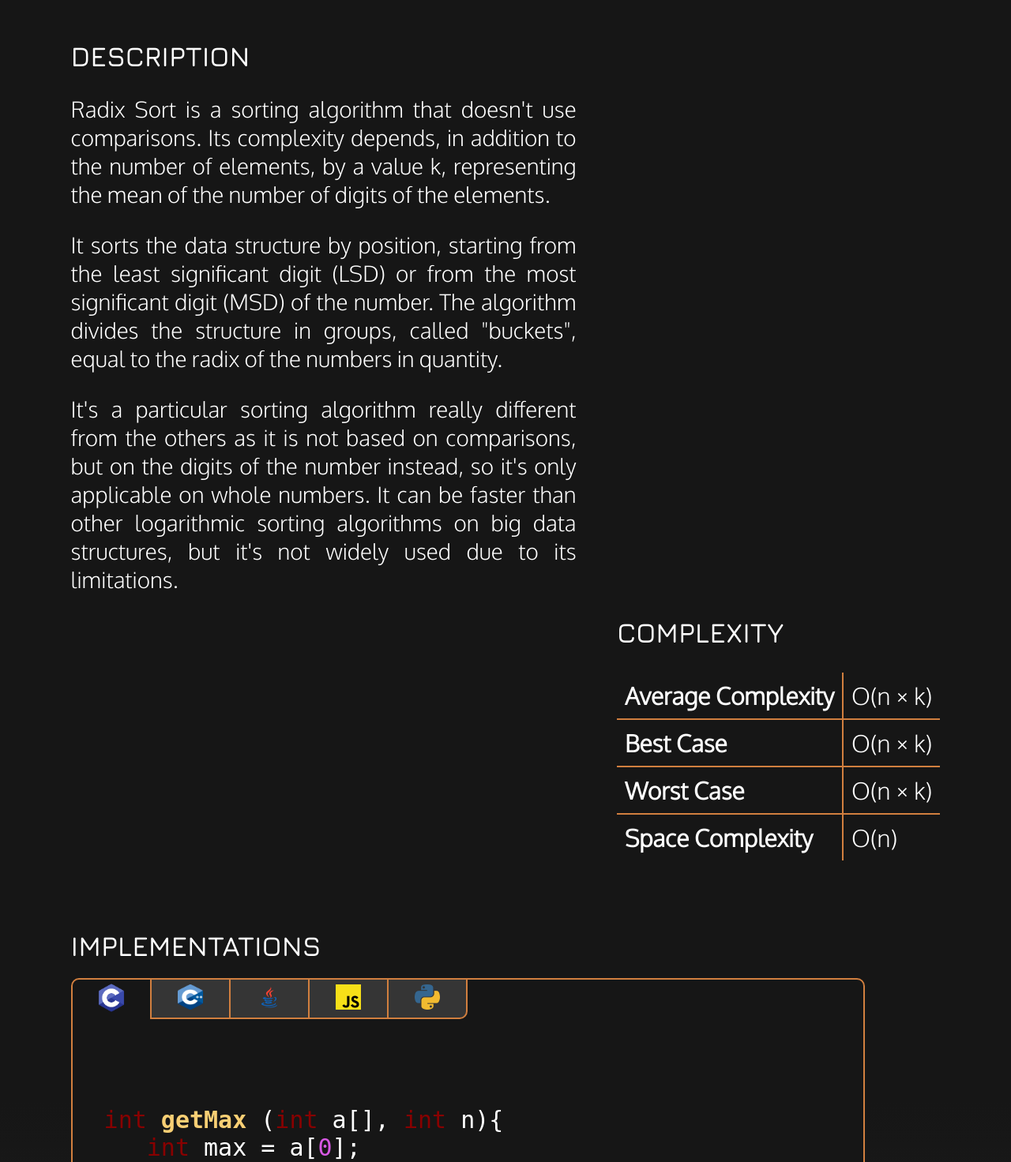
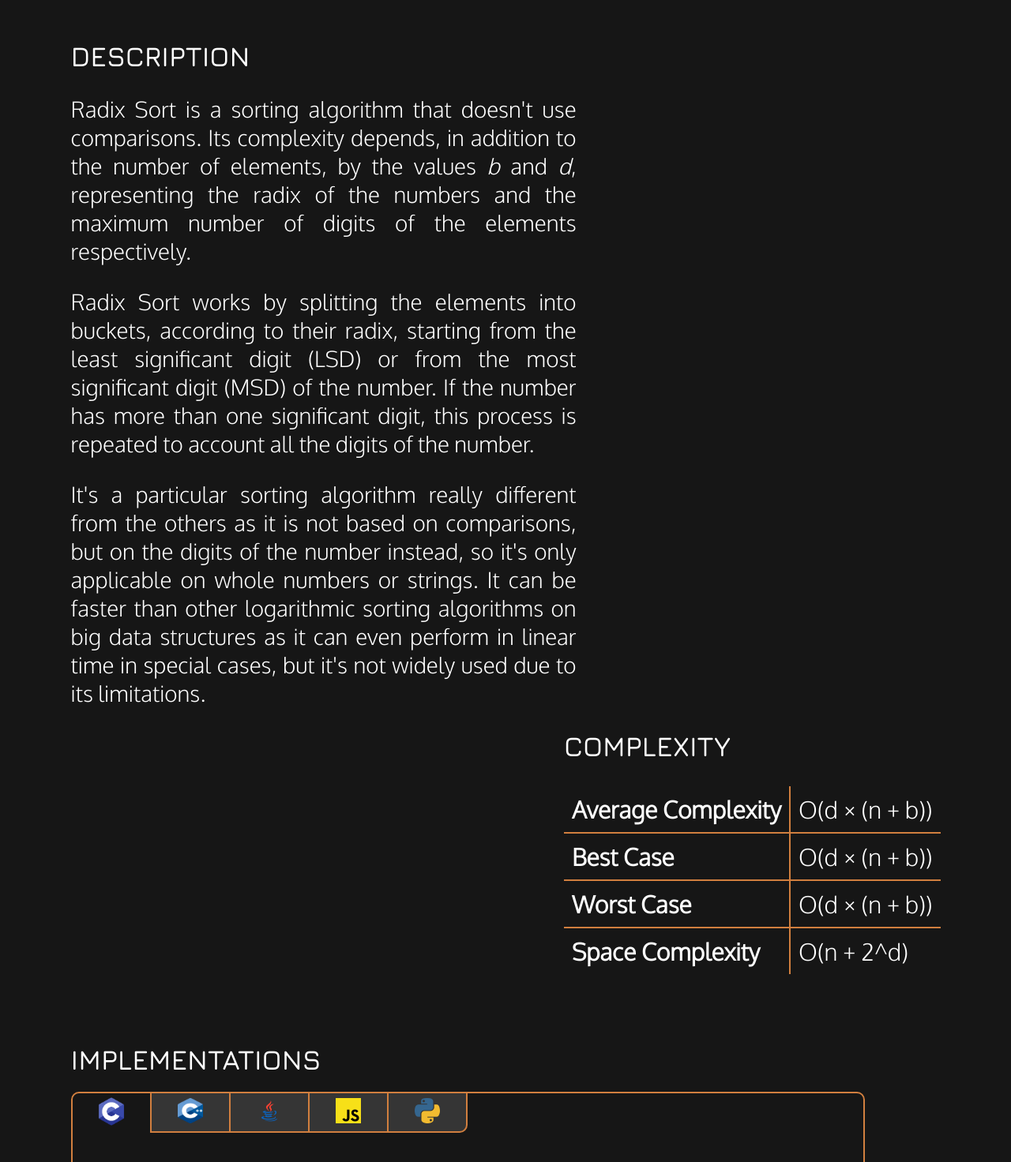
Before and after one commit to Myphz/sortvisualizer, a Flask app: page /radixsort/ in a window 1280 px wide. Shown: the part 818-2290 px from the top of the page at 79% size. Run offline with Flask 2, Linux system fonts and the light colour scheme; some libraries are stand-ins or nearby versions; some web fonts are replaced.

Commit message:
General Fixes

```diff
--- a/static/css/base_sort.css
+++ b/static/css/base_sort.css
@@ -254,7 +254,7 @@
 
 @media only screen and (max-width: 1100px) {
     .sort-table {
-        font-size: 21px;
+        font-size: 19px;
     }
 
     .table-box {
--- a/templates/sorts/mergesort.html
+++ b/templates/sorts/mergesort.html
@@ -10,7 +10,7 @@
 
 {% block info %}
 <p data-aos="fade-right">
-Merge Sort is a sorting algorithm based on the Divide et Impera technique, like <a href="/quicksort">Quick sort</a>.
+Merge Sort is a sorting algorithm based on the Divide et Impera technique, like <a href="/quicksort">Quick Sort</a>.
 It can be implemented iteratively or recursively, using the Top-Down and Bottom-Up algorithms respectively.
 We represented the first one.
 </p>
--- a/templates/sorts/radixsort.html
+++ b/templates/sorts/radixsort.html
@@ -10,30 +10,31 @@
 
 {% block info %}
 <p data-aos="fade-right">
-Radix Sort is a sorting algorithm that doesn't use comparisons. Its complexity depends, in addition to the number of elements, by a value k, representing the mean of the number of digits of the elements.
+Radix Sort is a sorting algorithm that doesn't use comparisons.
+Its complexity depends, in addition to the number of elements, by the values <var>b</var> and <var>d</var>, representing the radix of the numbers and the maximum number of digits of the elements respectively.
 </p>
 <p data-aos="fade-right">
-It sorts the data structure by position, starting from the least significant digit (LSD) or from the most significant digit (MSD) of the number.
-The algorithm divides the structure in groups, called "buckets", equal to the radix of the numbers in quantity.
+Radix Sort works by splitting the elements into buckets, according to their radix, starting from the least significant digit (LSD) or from the most significant digit (MSD) of the number.
+If the number has more than one significant digit, this process is repeated to account all the digits of the number.
 </p>
 <p data-aos="fade-right">
-It's a particular sorting algorithm really different from the others as it is not based on comparisons, but on the digits of the number instead, so it's only applicable on whole numbers.
-It can be faster than other logarithmic sorting algorithms on big data structures, but it's not widely used due to its limitations.
+It's a particular sorting algorithm really different from the others as it is not based on comparisons, but on the digits of the number instead, so it's only applicable on whole numbers or strings.
+It can be faster than other logarithmic sorting algorithms on big data structures as it can even perform in linear time in special cases, but it's not widely used due to its limitations.
 </p>
 {% endblock %}
 
 {% block medio %}
-O(n × k)
+O(d × (n + b))
 {% endblock %}
 
 {% block peggiore %}
-O(n × k)
+O(d × (n + b))
 {% endblock %}
 
 {% block migliore %}
-O(n × k)
+O(d × (n + b))
 {% endblock %}
 
 {% block memoria %}
-O(n)
+O(n + 2^d)
 {% endblock %}
```
Also changed, not shown: templates/index.html (+3 -4 lines), templates/sorts/bogosort.html (+6 -1 lines).
